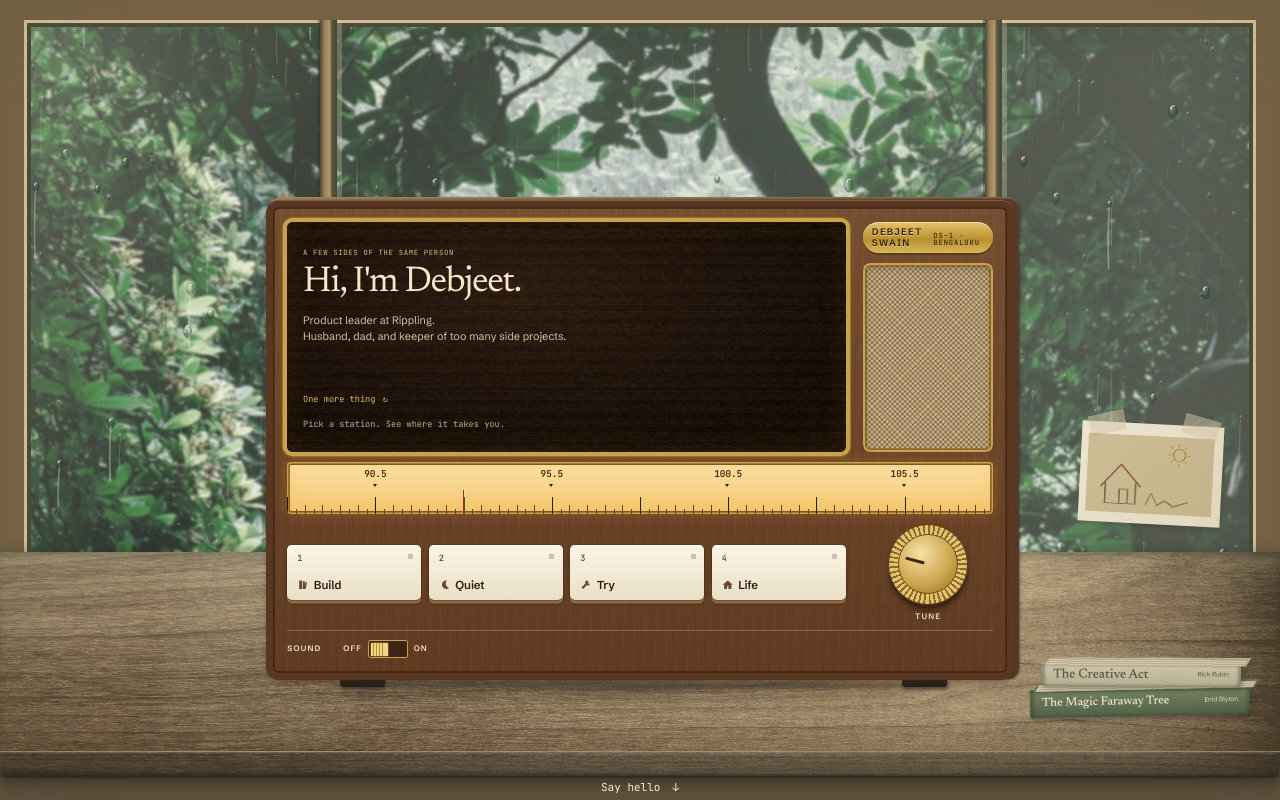
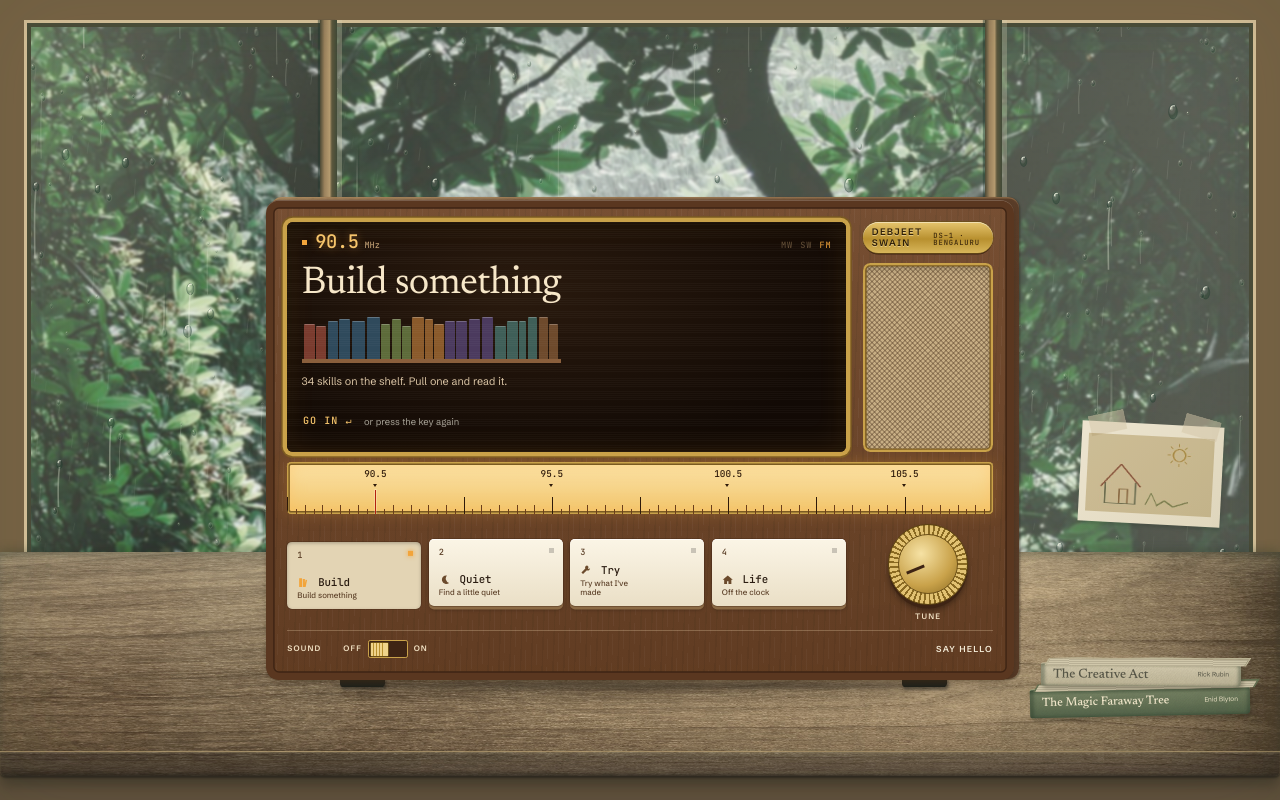
Before and after one commit to dswain8/personal-website, a React (Vite) app: page / in a window 1280 px wide. Shown: the top 800 px of the page. Built offline with nearby package versions, Linux system fonts and the light colour scheme.

Commit message:
Open the radio on Build and label each station
Needle starts on Build something. Presets show the full station
names. Say hello sits on the radio face.

```diff
--- a/public/radio.css
+++ b/public/radio.css
@@ -1982,6 +1982,30 @@ body[data-theme="murphy"] .needle { background: #b3200f; box-shadow: 0 0 0 1px r
 body[data-theme="murphy"] .key { background: linear-gradient(180deg, #fbf5e6, #eadfc6); color: #2b1d12; box-shadow: inset 0 1px 0 #fff, 0 0 0 1px rgba(62,36,20,.45), 0 5px 0 #8b6a45, 0 6px 6px -2px rgba(0,0,0,.4); }
 body[data-theme="murphy"] .key:active, body[data-theme="murphy"] .key[aria-pressed="true"] { background: #e3d4b4; box-shadow: inset 0 2px 5px rgba(0,0,0,.25), 0 0 0 1px rgba(62,36,20,.45); }
 body[data-theme="murphy"] .key small { color: #5a3e26; }
+body[data-theme="murphy"] .key .k-face { display: flex; align-items: center; gap: 6px; }
+body[data-theme="murphy"] .key .k-name {
+  display: block;
+  margin-top: 3px;
+  max-width: 14ch;
+  font: 500 11px/1.2 var(--sans);
+  letter-spacing: 0;
+  color: #5a3e26;
+}
+body[data-side="radio"] .key { min-height: 76px; }
+@media (max-width: 860px) {
+  body[data-theme="murphy"] .key .k-name { display: none; }
+  body[data-side="radio"] .key { min-height: 52px; }
+}
+body[data-theme="murphy"] .face-hello {
+  margin-left: auto;
+  color: #f4ecd8;
+  font: 600 12px/1 var(--sans);
+  letter-spacing: 0.14em;
+  text-transform: uppercase;
+  text-decoration: none;
+}
+body[data-theme="murphy"] .face-hello:hover { text-decoration: underline; text-underline-offset: 3px; }
+body[data-theme="murphy"] .face-hello:focus-visible { outline: 2px solid #f2c56b; outline-offset: 3px; }
 body[data-theme="murphy"] .kicon { color: #6b4a2c; }
 body[data-theme="murphy"] .key[aria-pressed="true"] .kled { background: #f2a43a; box-shadow: 0 0 8px #f2a43a; }
 /* brass knob */
--- a/src/radio/PocketRadio.tsx
+++ b/src/radio/PocketRadio.tsx
@@ -121,8 +121,8 @@ function StationPreview({ s }: { s: Station }) {
 export default function PocketRadio() {
   const navigate = useNavigate();
 
-  // Every home visit starts between stations (approved handoff).
-  const [v, setV] = useState(80);
+  // Open already tuned, so the first screen is a station.
+  const [v, setV] = useState(STATIONS[0].at);
   const [touched, setTouched] = useState(false);
   const [gliding, setGliding] = useState(false);
   const [dragging, setDragging] = useState(false);
@@ -528,6 +528,7 @@ export default function PocketRadio() {
                     <i className="kled" aria-hidden="true" />
                     <small aria-hidden="true">{i + 1}</small>
                     <span className="short" aria-hidden="true">
+                      <span className="k-face">
                         <svg
                           className="kicon"
                           viewBox="0 0 16 16"
@@ -536,6 +537,8 @@ export default function PocketRadio() {
                           dangerouslySetInnerHTML={{ __html: KEY_ICONS[s.key] }}
                         />
                         {s.short}
+                      </span>
+                      <span className="k-name">{s.name}</span>
                     </span>
                   </button>
                 ))}
@@ -625,13 +628,12 @@ export default function PocketRadio() {
                   </span>
                 </span>
               </div>
+              <a className="face-hello" href="#hello-h">
+                Say hello
+              </a>
             </div>
           </section>
         </div>
-
-        <a className="room-scroll" href="#hello-h">
-          Say hello
-        </a>
       </div>
 
       <section className="home-contact" aria-labelledby="hello-h">
```
Lines whose indentation alone changed are shown as unchanged.
